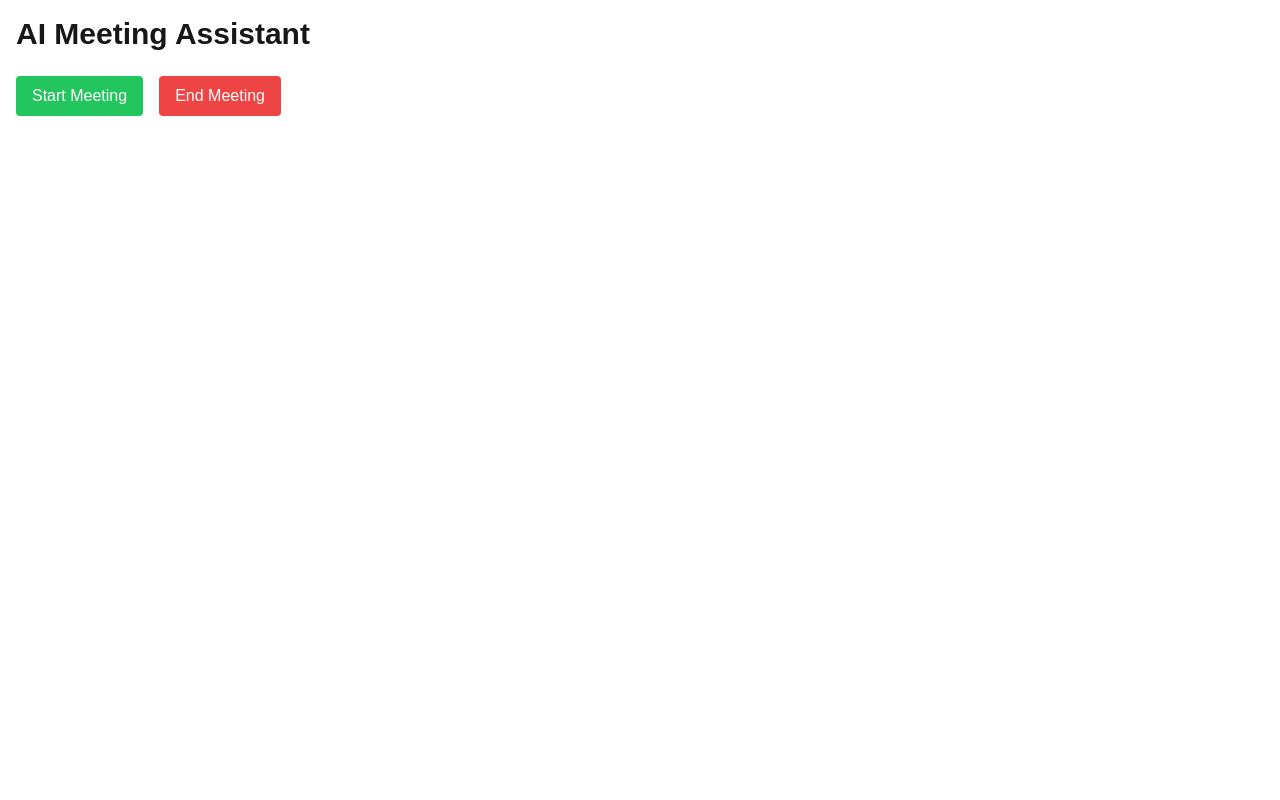
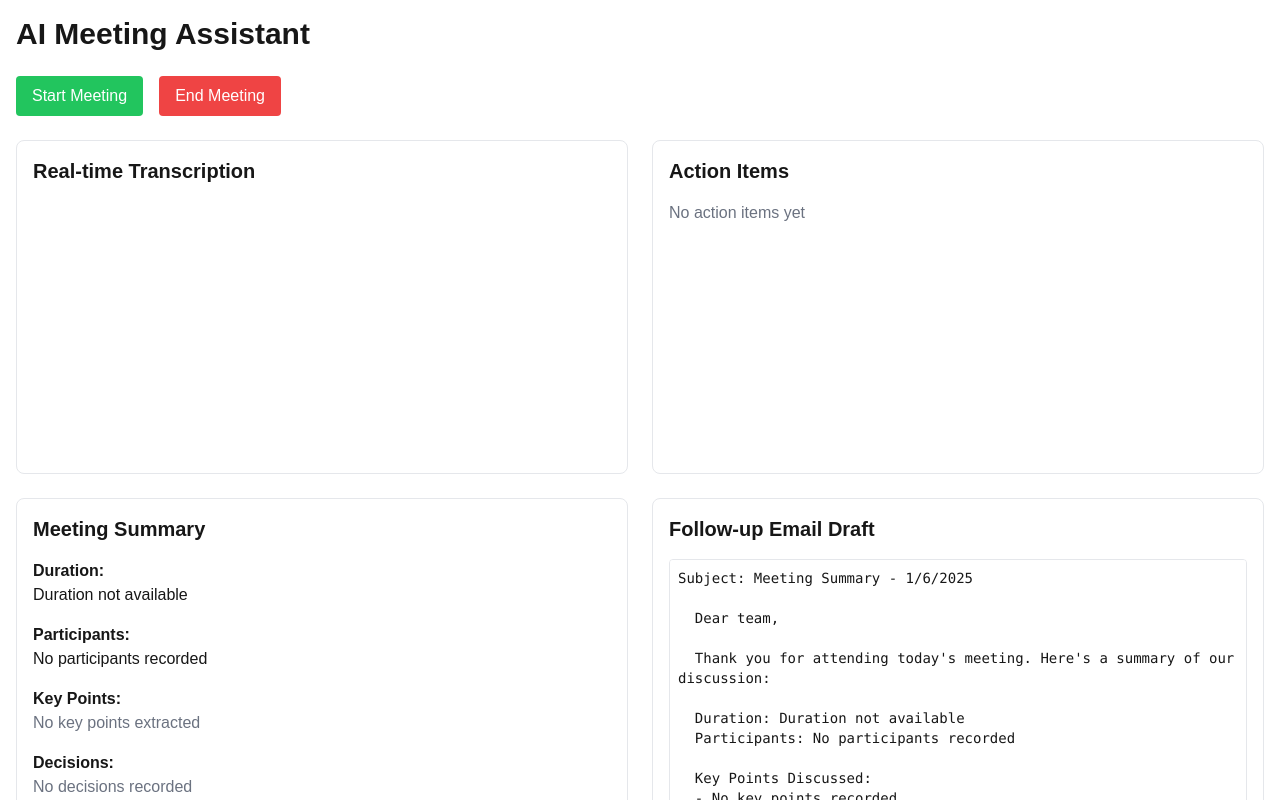
Before and after one commit to Ravyar19/TalkTrack-AI, a Next.js app: page / in a window 1280 px wide. Shown: the top 800 px of the page. Built offline with nearby package versions, Linux system fonts and the light colour scheme.

Commit message:
Important changes

```diff
--- a/app/page.js
+++ b/app/page.js
@@ -1,17 +1,102 @@
 "use client";
+import "regenerator-runtime/runtime";
+
+import ActionItems from "@/components/ActionItems";
+import EmailDraft from "@/components/EmailDraft";
+import Summary from "@/components/Summary";
+import Transcription from "@/components/Transcription";
+import { useState } from "react";
+
 export default function Home() {
+  const [isRecording, setIsRecording] = useState(false);
+  const [meetingData, setMeetingData] = useState({
+    transcription: "",
+    actionItems: [],
+    summary: "",
+    participants: [],
+    startTime: null,
+    endTime: null,
+    isProcessing: false,
+  });
+
+  const processTranscription = (text) => {
+    const newActionItems = extractActionItemsFromText(text);
+    setMeetingData((prev) => ({
+      ...prev,
+      actionItems: [...prev.actionItems, ...newActionItems],
+    }));
+  };
+
+  // Helper function to extract action items from text
+  const extractActionItemsFromText = (text) => {
+    const patterns = [
+      /(?:need to|must|should|will|going to|assigned to)(.*?)(?:\.|$)/gi,
+      /(?:action item|todo|task):(.*?)(?:\.|$)/gi,
+      /(?:@\w+)(.*?)(?:\.|$)/gi,
+    ];
+
+    const items = [];
+    patterns.forEach((pattern) => {
+      const matches = text.matchAll(pattern);
+      for (const match of matches) {
+        if (match[1]?.trim()) {
+          items.push({
+            text: match[1].trim(),
+            assignee: null,
+            deadline: null,
+            status: "pending",
+          });
+        }
+      }
+    });
+    return items;
+  };
+
+  const startMeeting = () => {
+    setIsRecording(true);
+    setMeetingData((prev) => ({
+      ...prev,
+      startTime: new Date(),
+      participants: ["John Doe", "Jane Smith"], // Replace with actual participant detection
+    }));
+  };
+
+  const endMeeting = () => {
+    setIsRecording(false);
+    setMeetingData((prev) => ({
+      ...prev,
+      endTime: new Date(),
+    }));
+  };
+
   return (
     <div className="container mx-auto p-4">
       <h1 className="text-3xl font-bold mb-6">AI Meeting Assistant</h1>
       <div className="flex gap-4 mb-6">
-        <button className="bg-green-500 text-white px-4 py-2 rounded">
+        <button
+          onClick={startMeeting}
+          className="bg-green-500 text-white px-4 py-2 rounded"
+          disabled={isRecording}
+        >
           Start Meeting
         </button>
-        <button className="bg-red-500 text-white px-4 py-2 rounded">
+        <button
+          onClick={endMeeting}
+          disabled={!isRecording}
+          className="bg-red-500 text-white px-4 py-2 rounded"
+        >
           End Meeting
         </button>
       </div>
-      <div></div>
+      <div className="grid grid-cols-1 md:grid-cols-2 gap-6">
+        <Transcription
+          isRecording={isRecording}
+          onTranscriptionUpdate={setMeetingData}
+        />
+        <ActionItems actionItems={meetingData.actionItems} />
+        <Summary meetingData={meetingData} />
+        <EmailDraft meetingData={meetingData} />
+      </div>
     </div>
   );
 }
--- a/components/ActionItems.jsx
+++ b/components/ActionItems.jsx
@@ -1,4 +1,4 @@
-const ActionItems = () => {
+export default function ActionItems({ actionItems = [] }) {
   const extractActionItems = (text) => {
     const patterns = [
       /(?:need to|must|should|will|going to|assigned to)(.*?)(?:\.|$)/gi,
@@ -7,12 +7,15 @@ const ActionItems = () => {
     ];
 
     // Implementation of action item extraction logic
+    return [];
   };
+
   return (
     <div className="border p-4 rounded-lg">
       <h2 className="text-xl font-semibold mb-4">Action Items</h2>
       <ul className="space-y-2">
-        {actionItems.map((item, index) => (
+        {actionItems && actionItems.length > 0 ? (
+          actionItems.map((item, index) => (
             <li key={index} className="flex items-center gap-2">
               <input type="checkbox" className="form-checkbox" />
               <span>{item.text}</span>
@@ -23,10 +26,11 @@ const ActionItems = () => {
                 <span className="text-gray-500">({item.deadline})</span>
               )}
             </li>
-        ))}
+          ))
+        ) : (
+          <li className="text-gray-500">No action items yet</li>
+        )}
       </ul>
     </div>
   );
-};
-
-export default ActionItems;
+}
--- a/components/EmailDraft.jsx
+++ b/components/EmailDraft.jsx
@@ -1,49 +1,126 @@
 export default function EmailDraft({ meetingData }) {
+  const extractKeyPoints = (text) => {
+    if (!text) return [];
+    const sentences = text.split(/[.!?]+/);
+    const keyPoints = sentences.filter((sentence) => {
+      const keywords = [
+        "important",
+        "key",
+        "crucial",
+        "significant",
+        "priority",
+      ];
+      return keywords.some((keyword) =>
+        sentence.toLowerCase().includes(keyword)
+      );
+    });
+    return keyPoints.filter((point) => point.trim().length > 0);
+  };
+
+  const extractDecisions = (text) => {
+    if (!text) return [];
+    const decisionPatterns = [
+      /(?:decided|agreed|concluded|resolved)\s+(?:to|that)\s+(.*?)(?:\.|$)/gi,
+      /(?:decision|agreement):\s+(.*?)(?:\.|$)/gi,
+    ];
+
+    const decisions = [];
+    decisionPatterns.forEach((pattern) => {
+      const matches = text.matchAll(pattern);
+      for (const match of matches) {
+        if (match[1]?.trim()) {
+          decisions.push(match[1].trim());
+        }
+      }
+    });
+    return decisions;
+  };
+
+  const calculateDuration = (startTime, endTime) => {
+    if (!startTime || !endTime) return "Duration not available";
+    const duration = (new Date(endTime) - new Date(startTime)) / 1000 / 60; // in minutes
+    return `${Math.round(duration)} minutes`;
+  };
+
+  const generateSummary = () => {
+    return {
+      duration: calculateDuration(meetingData?.startTime, meetingData?.endTime),
+      participants: meetingData?.participants || [],
+      keyPoints: extractKeyPoints(meetingData?.transcription || ""),
+      decisions: extractDecisions(meetingData?.transcription || ""),
+      actionItems: meetingData?.actionItems || [],
+    };
+  };
+
   const generateEmail = () => {
-    const summary = generateSummary(meetingData);
+    const summary = generateSummary();
+    const date = new Date().toLocaleDateString();
 
-    return `
-        Subject: Meeting Summary - ${new Date().toLocaleDateString()}
+    return `Subject: Meeting Summary - ${date}
 
   Dear team,
 
   Thank you for attending today's meeting. Here's a summary of our discussion:
 
   Duration: ${summary.duration}
-        Participants: ${summary.participants.join(", ")}
+  Participants: ${summary.participants.join(", ") || "No participants recorded"}
 
   Key Points Discussed:
-        ${summary.keyPoints.map((point) => `- ${point}`).join("\n")}
+  ${
+    summary.keyPoints.length > 0
+      ? summary.keyPoints.map((point) => `- ${point}`).join("\n")
+      : "- No key points recorded"
+  }
 
   Decisions Made:
-        ${summary.decisions.map((decision) => `- ${decision}`).join("\n")}
+  ${
+    summary.decisions.length > 0
+      ? summary.decisions.map((decision) => `- ${decision}`).join("\n")
+      : "- No decisions recorded"
+  }
 
   Action Items:
-        ${summary.actionItems
+  ${
+    summary.actionItems.length > 0
+      ? summary.actionItems
           .map(
             (item) =>
               `- ${item.text}${
                 item.assignee ? ` (Assigned to: @${item.assignee})` : ""
               }${item.deadline ? ` (Deadline: ${item.deadline})` : ""}`
           )
-          .join("\n")}
+          .join("\n")
+      : "- No action items recorded"
+  }
 
   Best regards,
-        [Your Name]
-      `;
+  [Your Name]`;
+  };
+
+  const copyToClipboard = () => {
+    const emailContent = generateEmail();
+    navigator.clipboard
+      .writeText(emailContent)
+      .then(() => alert("Email content copied to clipboard!"))
+      .catch((err) => console.error("Failed to copy:", err));
   };
 
   return (
     <div className="border p-4 rounded-lg">
       <h2 className="text-xl font-semibold mb-4">Follow-up Email Draft</h2>
+      <div className="relative">
         <textarea
-        className="w-full h-64 p-2 border rounded"
+          className="w-full h-96 p-2 border rounded font-mono text-sm"
           value={generateEmail()}
           readOnly
         />
-      <button className="mt-4 bg-blue-500 text-white px-4 py-2 rounded">
+        <button
+          onClick={copyToClipboard}
+          className="mt-4 bg-blue-500 hover:bg-blue-600 text-white px-4 py-2 rounded transition-colors"
+        >
           Copy to Clipboard
         </button>
       </div>
+    </div>
   );
 }
--- a/components/Summary.jsx
+++ b/components/Summary.jsx
@@ -1,21 +1,123 @@
 export default function Summary({ meetingData }) {
+  const extractKeyPoints = (text) => {
+    if (!text) return [];
+    const sentences = text.split(/[.!?]+/);
+    const keyPoints = sentences.filter((sentence) => {
+      const keywords = [
+        "important",
+        "key",
+        "crucial",
+        "significant",
+        "priority",
+      ];
+      return keywords.some((keyword) =>
+        sentence.toLowerCase().includes(keyword)
+      );
+    });
+    return keyPoints.filter((point) => point.trim().length > 0);
+  };
+
+  const extractDecisions = (text) => {
+    if (!text) return [];
+    const decisionPatterns = [
+      /(?:decided|agreed|concluded|resolved)\s+(?:to|that)\s+(.*?)(?:\.|$)/gi,
+      /(?:decision|agreement):\s+(.*?)(?:\.|$)/gi,
+    ];
+
+    const decisions = [];
+    decisionPatterns.forEach((pattern) => {
+      const matches = text.matchAll(pattern);
+      for (const match of matches) {
+        if (match[1]?.trim()) {
+          decisions.push(match[1].trim());
+        }
+      }
+    });
+    return decisions;
+  };
+
+  const calculateDuration = (startTime, endTime) => {
+    if (!startTime || !endTime) return "Duration not available";
+    const duration = (new Date(endTime) - new Date(startTime)) / 1000 / 60; // in minutes
+    return `${Math.round(duration)} minutes`;
+  };
+
   const generateSummary = () => {
-    const keyPoints = extractKeyPoints(meetingData.transcription);
-    const decisions = extractDecisions(meetingData.transcription);
+    const keyPoints = extractKeyPoints(meetingData?.transcription || "");
+    const decisions = extractDecisions(meetingData?.transcription || "");
 
     return {
-      duration: calculateDuration(meetingData.startTime, meetingData.endTime),
-      participants: meetingData.participants,
+      duration: calculateDuration(meetingData?.startTime, meetingData?.endTime),
+      participants: meetingData?.participants || [],
       keyPoints,
       decisions,
-      actionItems: meetingData.actionItems,
+      actionItems: meetingData?.actionItems || [],
     };
   };
+
+  const summary = generateSummary();
 
   return (
     <div className="border p-4 rounded-lg">
       <h2 className="text-xl font-semibold mb-4">Meeting Summary</h2>
-      <div className="space-y-4">{/* Summary content */}</div>
+      <div className="space-y-4">
+        <div>
+          <h3 className="font-semibold">Duration:</h3>
+          <p>{summary.duration}</p>
+        </div>
+
+        <div>
+          <h3 className="font-semibold">Participants:</h3>
+          <p>{summary.participants.join(", ") || "No participants recorded"}</p>
+        </div>
+
+        <div>
+          <h3 className="font-semibold">Key Points:</h3>
+          {summary.keyPoints.length > 0 ? (
+            <ul className="list-disc pl-4">
+              {summary.keyPoints.map((point, index) => (
+                <li key={index}>{point}</li>
+              ))}
+            </ul>
+          ) : (
+            <p className="text-gray-500">No key points extracted</p>
+          )}
+        </div>
+
+        <div>
+          <h3 className="font-semibold">Decisions:</h3>
+          {summary.decisions.length > 0 ? (
+            <ul className="list-disc pl-4">
+              {summary.decisions.map((decision, index) => (
+                <li key={index}>{decision}</li>
+              ))}
+            </ul>
+          ) : (
+            <p className="text-gray-500">No decisions recorded</p>
+          )}
+        </div>
+
+        <div>
+          <h3 className="font-semibold">Action Items:</h3>
+          {summary.actionItems.length > 0 ? (
+            <ul className="list-disc pl-4">
+              {summary.actionItems.map((item, index) => (
+                <li key={index}>
+                  {item.text}
+                  {item.assignee && (
+                    <span className="text-blue-500"> @{item.assignee}</span>
+                  )}
+                  {item.deadline && (
+                    <span className="text-gray-500"> ({item.deadline})</span>
+                  )}
+                </li>
+              ))}
+            </ul>
+          ) : (
+            <p className="text-gray-500">No action items recorded</p>
+          )}
+        </div>
+      </div>
     </div>
   );
 }
--- a/components/Transcription.jsx
+++ b/components/Transcription.jsx
@@ -20,19 +20,26 @@ const Transcription = ({ isRecording, onTranscriptionUpdate }) => {
   }, [isRecording, listening, browserSupportsSpeechRecognition]);
 
   useEffect(() => {
-    onTranscriptionUpdate((prev) => ({
-      ...prev,
-      transcription: transcript,
-    }));
+    if (transcript) {
+      onTranscriptionUpdate((prev) => ({
+        ...prev,
+        transcription: transcript,
+        actionItems: [
+          ...prev.actionItems,
+          ...extractActionItemsFromText(transcript),
+        ],
+      }));
+    }
   }, [transcript, onTranscriptionUpdate]);
 
   if (!browserSupportsSpeechRecognition) {
-    return <div>Browser doesn't support speech recognition</div>;
+    return <div>Browser doesn't support speech recognition.</div>;
   }
+
   return (
     <div className="border p-4 rounded-lg">
       <h2 className="text-xl font-semibold mb-4">Real-time Transcription</h2>
-      <div className="h-64 overflow-y-hidden">{transcript}</div>
+      <div className="h-64 overflow-y-auto">{transcript}</div>
     </div>
   );
 };
--- a/package.json
+++ b/package.json
@@ -11,11 +11,15 @@
   "dependencies": {
     "@prisma/client": "^6.1.0",
     "axios": "^1.7.9",
+    "micro-cors": "^0.1.1",
     "next": "15.1.3",
+    "openai": "^4.77.3",
+    "openai-edge": "^1.2.2",
     "pusher-js": "^8.4.0-rc2",
     "react": "^19.0.0",
     "react-dom": "^19.0.0",
-    "react-speech-recognition": "^3.10.0"
+    "react-speech-recognition": "^3.10.0",
+    "regenerator-runtime": "^0.14.1"
   },
   "devDependencies": {
     "@eslint/eslintrc": "^3",
```
Also changed, not shown: 1 other file (tests, documents, lock files or other folders). Lines whose indentation alone changed are shown as unchanged.
